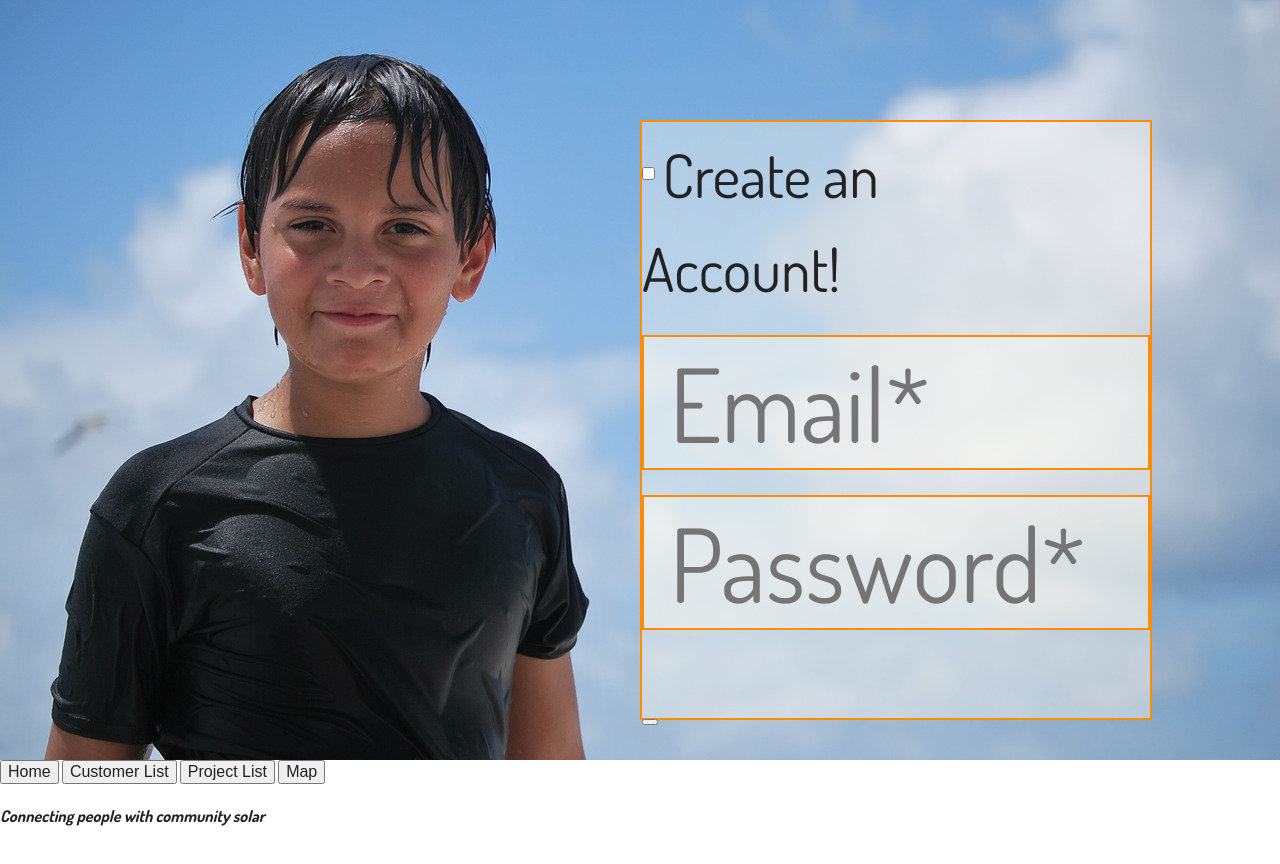
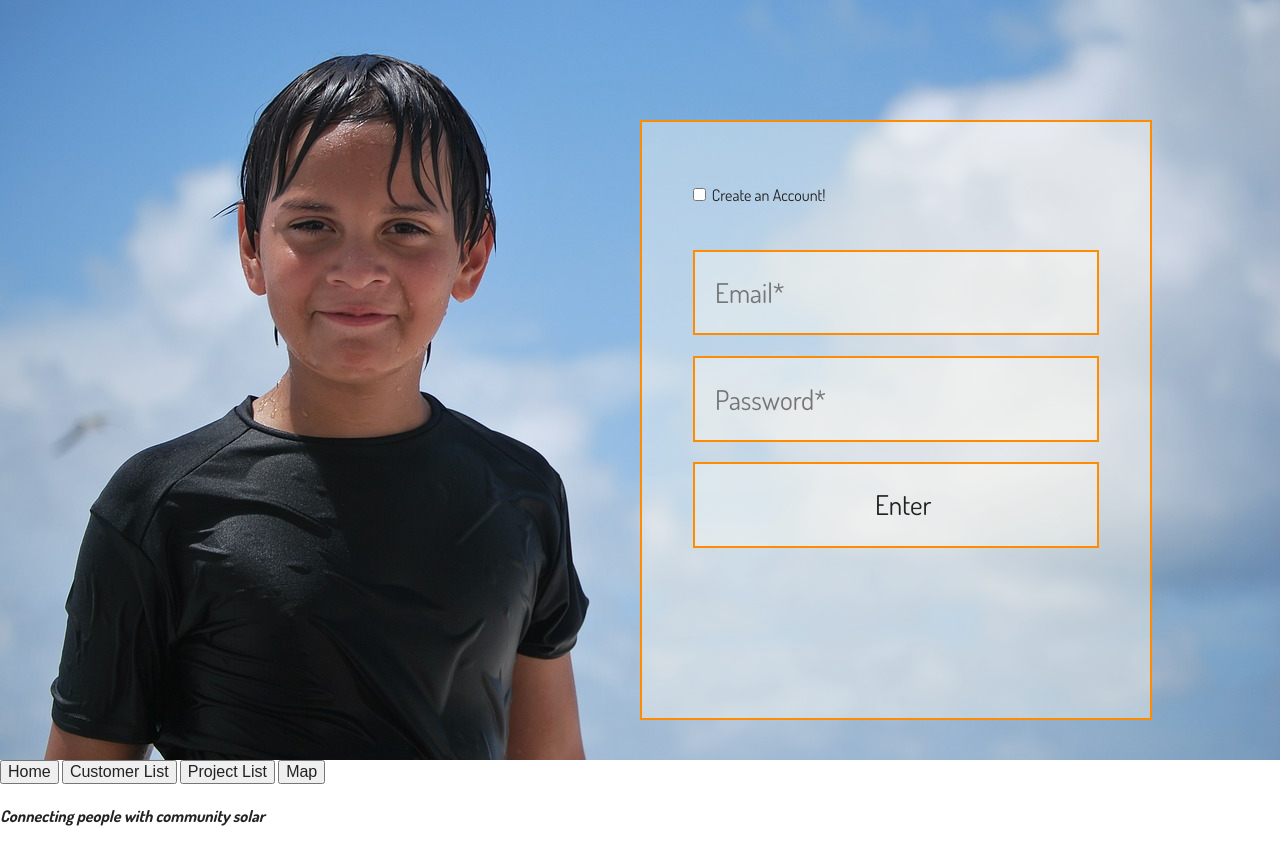
Before and after one commit to BrianLoughnane/sunswarm, a plain HTML site: page index.html in a window 1280 px wide. Shown: the part 2440-3304 px from the top of the page. Drawn offline with nearby package versions, Linux system fonts and the light colour scheme; a script that the page names is missing.

Commit message:
fixed css for form

```diff
--- a/css/main.css
+++ b/css/main.css
@@ -315,7 +315,7 @@ p {
 	position: relative;
 }
 
-.portal form {
+.portal .login-form {
 	font-size: initial;
 	width: 80%;
 	height: 80%;
--- a/index.html
+++ b/index.html
@@ -13,7 +13,6 @@
   <script src="http://www.parsecdn.com/js/parse-1.4.2.min.js"></script>
   <script src="lib/underscore.js"></script>
   <script src="main.js"></script>
-  <script src="home.js"></script>
   <script>
     //parse init. Required on every page
     Parse.initialize("6RtxBdZ9kAwcFGy4SKJpeaCQIiuGCMOG4mabhYLc", "qcFP0tnQSgiXhAZeFchVn5fDZyIB5Kxfg8kkXjvw");
@@ -68,7 +67,7 @@
 
   <section id="log-in">
     <div class="portal">
-      <div>
+      <div class="login-form">
         <fieldset class="new-user-fieldset">
           <label><input type="checkbox" class="new-user-checkbox"><span>Create an Account!</span></label>
           <label class="terms-checkbox"><input type="checkbox"><span>I agree to the <a>terms</a></span></label>
@@ -77,7 +76,7 @@
           <input id="email" type="email" class="email" placeholder="Email*">
           <input id="password" type="password" class="password" placeholder="Password*">
           <input id="confirmPassword" type="password" class="password-confirm" placeholder="Confirm Password*">
-          <button id="submit" type="submit" class="submit" value="Enter">
+          <input id="submit" type="submit" class="submit" value="Enter">
           <div style="display:none" class="error">
               There was a problem logging in or signing up. Please try again.
           </div>
--- a/main.js
+++ b/main.js
@@ -77,7 +77,7 @@ $(window).load(function() {
     $(".entry-buttons .log-out").on("click", logOut);
 
     function auth() {
-
+    	debugger
     	var newUserCheckbox = $('.new-user-checkbox');
     	var termsCheckbox = $('.terms-checkbox input');
 
```
